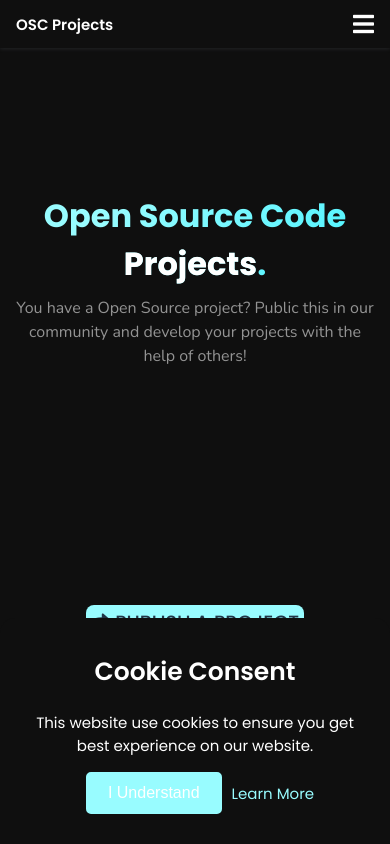
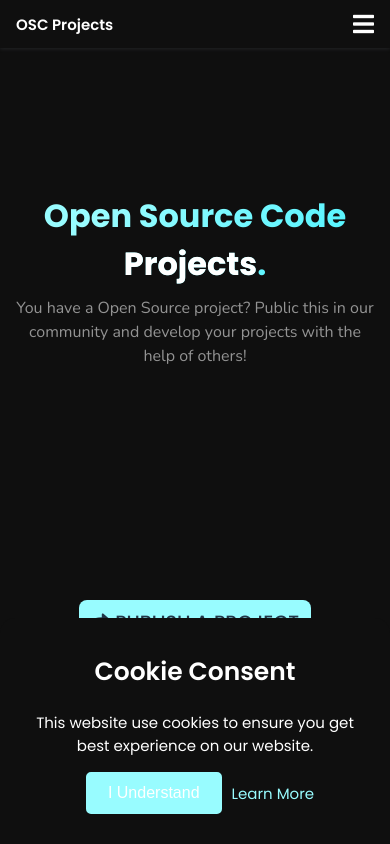
Before and after one commit to SeaClip-Studio/Open-Source-Code, a plain HTML site: page index.html in a window 390 px wide. Shown: the top 844 px of the page. Drawn offline with nearby package versions, Linux system fonts and the light colour scheme.

Commit message:
Files For Website

```diff
--- a/src/assets/css/style.css
+++ b/src/assets/css/style.css
@@ -649,7 +649,7 @@ section.about {
         border-radius: .5rem;
         color: #213547;
         font-weight: 500;
-        padding: 4px 5px;
+        padding: 9px 12px;
         font-size: 1.2rem;
         transition: .3s linear;
     }
```
